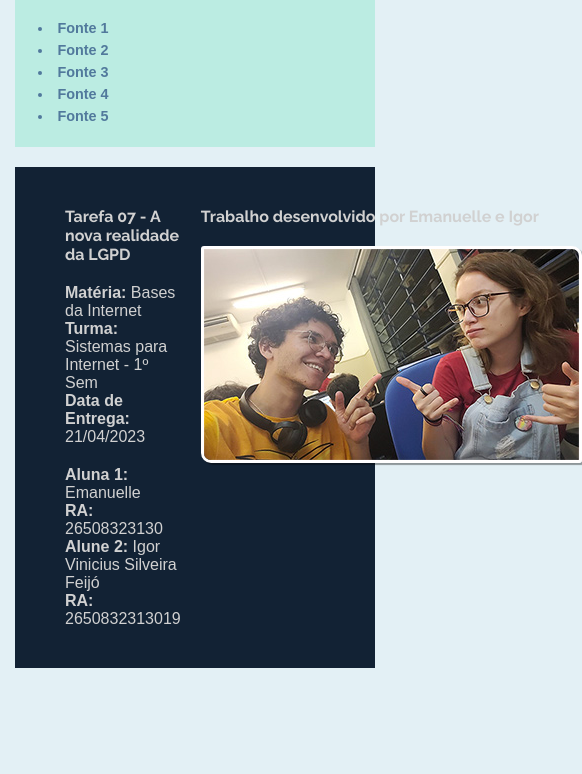
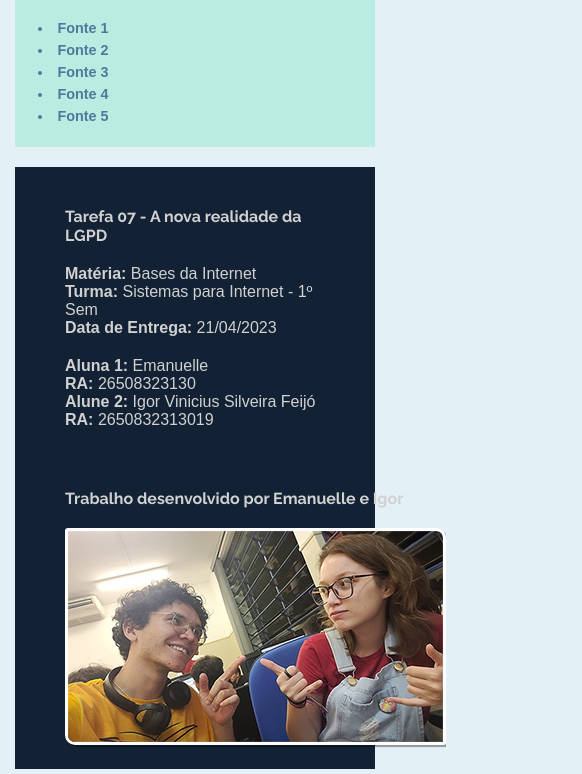
Before and after one commit to IgorVsFeijo/Atividade-LGPD, a plain HTML site: page index.html in a window 390 px wide. Shown: the part 4482-5256 px from the top of the page, 582 px wide, since content can reach past the window. Before the commit the page ends 5155 px from the top, so only its background shows below. Drawn offline with Linux system fonts and the light colour scheme; a web font is replaced by a local one.

Commit message:
um toque de responsividade

```diff
--- a/style.css
+++ b/style.css
@@ -106,7 +106,12 @@
     display: flex;
     gap: 20px;
     justify-content: space-between;
+    flex-wrap: wrap;
     margin-top: 20px;
+}
+
+footer > section{
+    flex-grow: 1;
 }
 
 footer ul{
```
